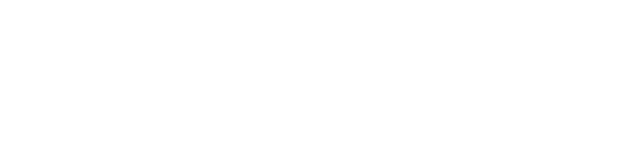
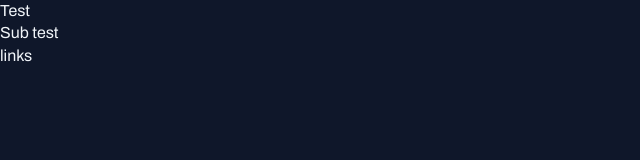
Before and after one commit to delquiare/Portal-Noticias, a plain HTML site: page index.html in a window 1280 px wide. Shown: the whole page, without its empty margins (0-640 px from the left). Drawn offline with Linux system fonts and the light colour scheme.

Commit message:
Add fontes

```diff
--- a/index.html
+++ b/index.html
@@ -1,12 +1,19 @@
 <!DOCTYPE html>
 <html lang="pt-br">
 <head>
+  <link rel="preconnect" href="https://fonts.googleapis.com">
+  <link rel="preconnect" href="https://fonts.gstatic.com" crossorigin>
+
   <meta charset="UTF-8">
   <meta name="viewport" content="width=device-width, initial-scale=1.0">
   <title>Portal de notícias</title>
   <link rel="stylesheet" href="styles/index.css">
+
+  <link href="https://fonts.googleapis.com/css2?family=Archivo:ital,wght@0,100..900;1,100..900&display=swap" rel="stylesheet">
 </head>
 <body>
-
+  <h1>Test</h1>
+  <h2>Sub test</h2>
+  <a href="#"> links</a>
 </body>
 </html>
--- a/styles/global.css
+++ b/styles/global.css
@@ -4,16 +4,38 @@
   box-sizing: border-box;
 }
 
-.root {
+:root {
   --brand-color-light: #60A5FA;
   --brand-color-dark: #1D4ED8;
   --bg-color: #0F172A;
   --stroke-color: #1E293B;
   --text-color-primary: #f1f5f9;
   --text-color-secondary: #CBD5E1;
+
+  --font-family: 'Archivo', sans-serif;
+  --h1: 800 24px/135% var(--font-family);
+  --h2: 800 16px/140% var(--font-family);
+  --h3: 800 14px/140% var(--font-family);
+  --text-span: 600 14px/145% var(--font-family);
+  --text: 400 16px/140% var(--font-family);
+  --text-sm: 400 14px/160% var(--font-family);
 }
 
 body {
+  font: var(--text);
   color: var(--text-color-primary);
   background-color: var(--bg-color);
 }
+
+a {
+  text-decoration: none;
+  color: inherit;
+}
+
+a:hover {
+  color: var(--brand-color-light);
+}
+
+h1, h2, h3 {
+  font: inherit;
+}
```
